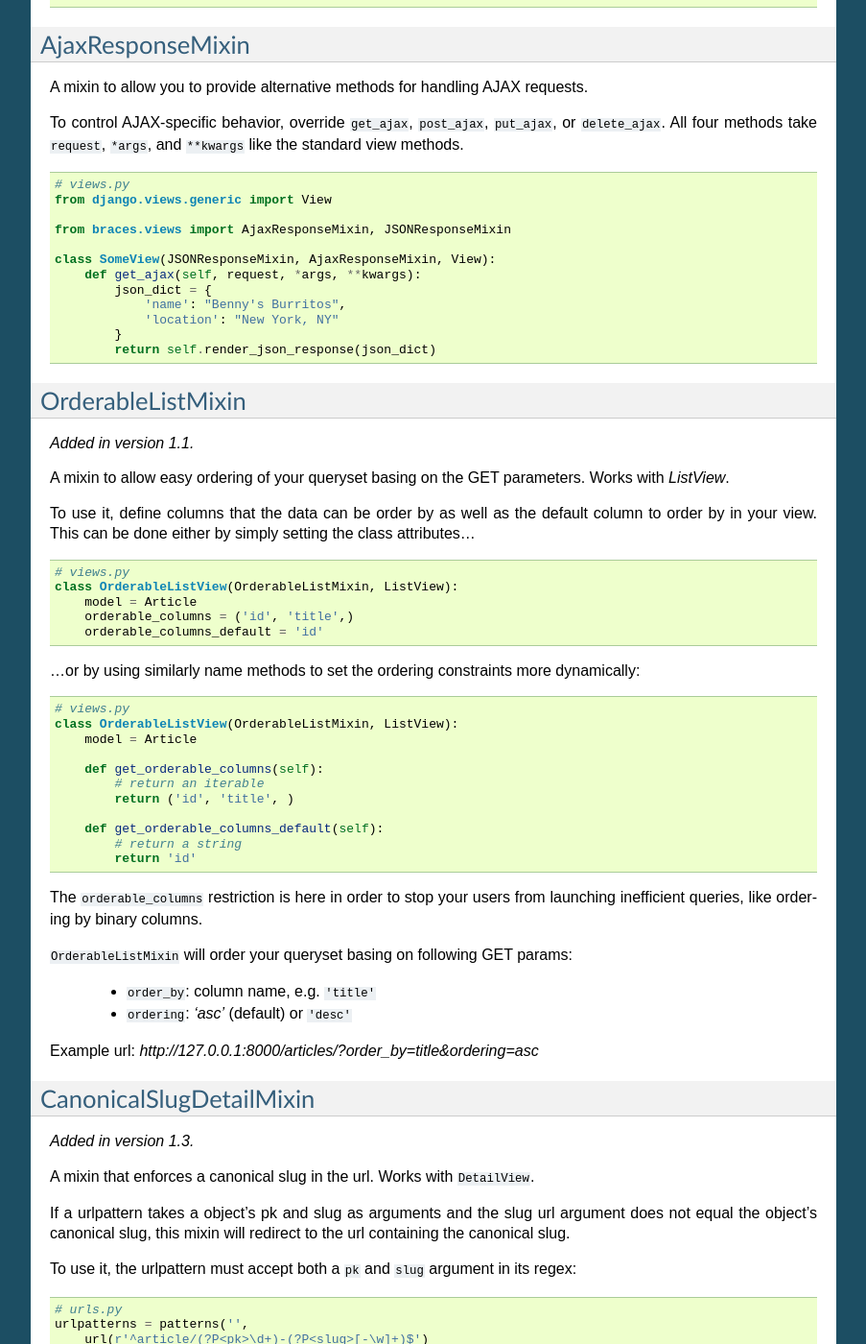
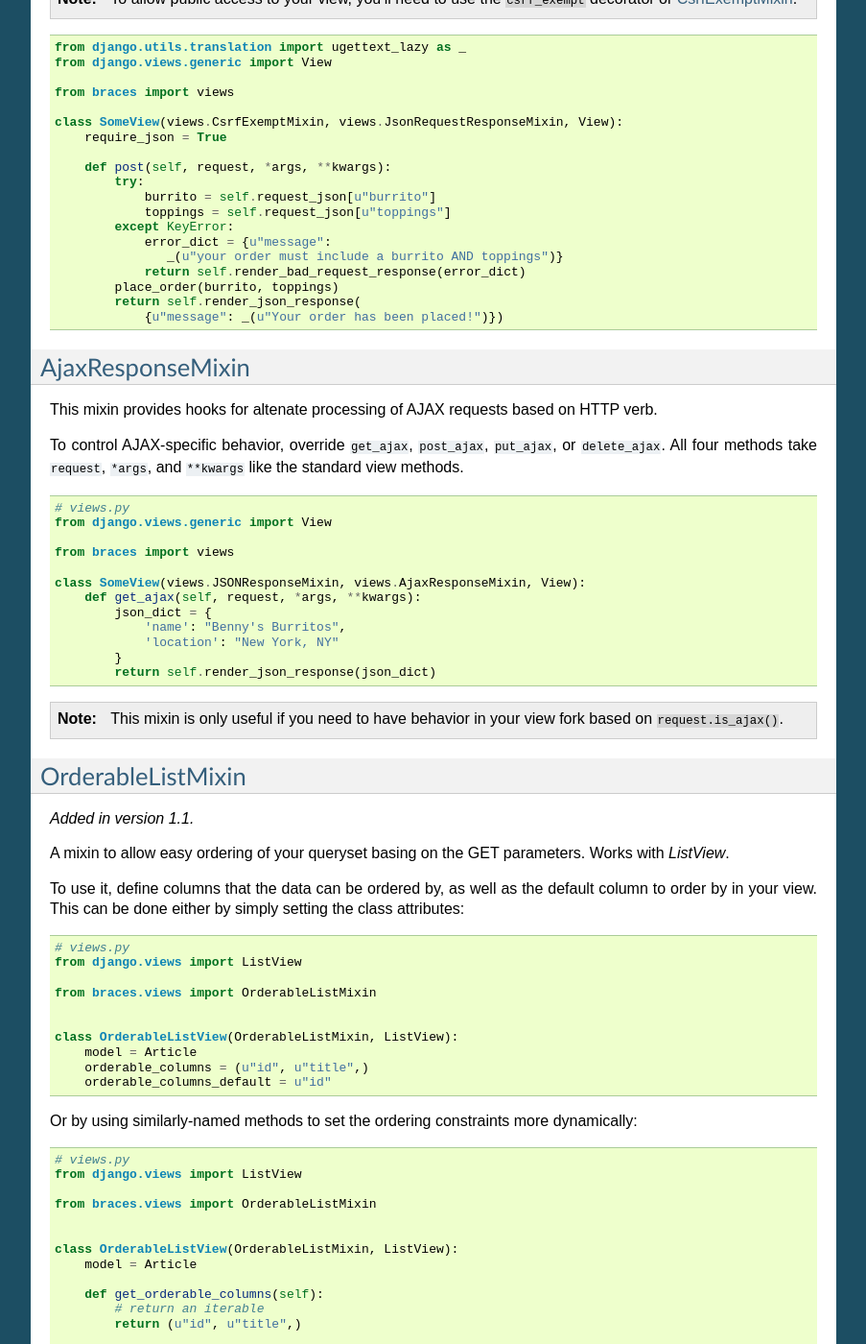
Before and after one commit to brack3t/django-braces, a Sphinx documentation site: the page built from docs/other.rst, in a window 1280 px wide and 1400 px high, scrolled down 4032 px. Shown: the whole window at 96% size, without its empty margins (198-1101 px from the left). Built offline with Sphinx 7.4.7, drawn with Linux system fonts in a browser that asks for light colours; some of the changed text lies outside the part shown.

Commit message:
doc updates

```diff
--- a/docs/other.rst
+++ b/docs/other.rst
@@ -10,19 +10,22 @@
 SetHeadlineMixin
 ----------------
 
-The ``SetHeadlineMixin`` is a newer edition to our client's CMS. It allows us to *statically* or *programmatically* set the headline of any of our views. We like to write as few templates as possible, so a mixin like this helps us reuse generic templates. Its usage is amazingly straightforward and works much like Django's built-in ``get_queryset`` method. This mixin has two ways of being used.
+The ``SetHeadlineMixin`` allows you to *statically* or *programmatically* set the headline of any of your views. Ideally, you'll write as few templates as possible, so a mixin like this helps you reuse generic templates. Its usage is amazingly straightforward and works much like Django's built-in ``get_queryset`` method. This mixin has two ways of being used:
 
 Static Example
 ^^^^^^^^^^^^^^
 
 ::
 
+    from django.utils.translation import ugettext_lazy as _
+    from django.views import TemplateView
+
     from braces.views import SetHeadlineMixin
 
 
     class HeadlineView(SetHeadlineMixin, TemplateView):
-        headline = "This is our headline"
-        template_name = "path/to/template.html"
+        headline = _(u"This is our headline")
+        template_name = u"path/to/template.html"
 
 
 Dynamic Example
@@ -32,26 +35,31 @@
 
     from datetime import date
 
+    from django.views import TemplateView
+
     from braces.views import SetHeadlineMixin
 
 
     class HeadlineView(SetHeadlineMixin, TemplateView):
-        template_name = "path/to/template.html"
+        template_name = u"path/to/template.html"
 
         def get_headline(self):
-            return u"This is our headline for %s" % date.today().isoformat()
+            return u"This is our headline for {0}".format(date.today().isoformat())
 
-In both usages, in the template, just print out ``{{ headline }}`` to show the generated headline.
+For both usages, the context now contains a ``headline`` key with your headline.
 
 
 .. _StaticContextMixin:
 
 StaticContextMixin
------------------
+------------------
 
-The ``StaticContextMixin`` allows you to easily set static context data by using the ``static_context`` property. While it's possible to override
-the ``StaticContextMixin.get_static_context method``, it's not very practical. If you have a need to override a method for dynamic context data it's
-best to override the standard ``get_context_data`` method of Django's generic class-based views.
+.. versionadded:: 1.4
+
+The ``StaticContextMixin`` allows you to easily set static context data by using the ``static_context`` property.
+
+.. note::
+    While it's possible to override the ``StaticContextMixin.get_static_context method``, it's not very practical. If you have a need to override a method for dynamic context data it's best to override the standard ``get_context_data`` method of Django's generic class-based views.
 
 
 View Example
@@ -61,11 +69,13 @@
 
     # views.py
 
+    from django.views import TemplateView
+
     from braces.views import StaticContextMixin
 
 
     class ContextTemplateView(StaticContextMixin, TemplateView):
-        static_context = {'nav_home': True}
+        static_context = {u"nav_home": True}
 
 
 URL Example
@@ -105,8 +115,8 @@
 
     class UserProfileView(SelectRelatedMixin, DetailView):
         model = Profile
-        select_related = ["user"]
-        template_name = "profiles/detail.html"
+        select_related = [u"user"]
+        template_name = u"profiles/detail.html"
 
 
 .. _PrefetchRelatedMixin:
@@ -127,8 +137,8 @@
 
     class UserView(PrefetchRelatedMixin, DetailView):
         model = User
-        prefetch_related = ["post_set"]  # where the Post model has an FK to the User model as an author.
-        template_name = "users/detail.html"
+        prefetch_related = [u"post_set"]  # where the Post model has an FK to the User model as an author.
+        template_name = u"users/detail.html"
 
 
 .. _JSONResponseMixin:
@@ -151,14 +161,14 @@
 
     class UserProfileAJAXView(JSONResponseMixin, DetailView):
         model = Profile
-        json_dumps_kwargs = {'indent': 2}
+        json_dumps_kwargs = {u"indent": 2}
 
         def get(self, request, *args, **kwargs):
             self.object = self.get_object()
 
             context_dict = {
-                'name': self.object.user.name,
-                'location': self.object.location
+                u"name": self.object.user.name,
+                u"location": self.object.location
             }
 
             return self.render_json_response(context_dict)
@@ -168,9 +178,14 @@
 ::
 
     # views.py
-    from braces.views import AjaxResponseMixin
+    from django.views import DetailView
 
-    class UserProfileView(JSONResponseMixin, AjaxResponseMixin, DetailView):
+    from braces import views
+
+
+    class UserProfileView(views.JSONResponseMixin,
+                          views.AjaxResponseMixin,
+                          DetailView):
         model = Profile
 
         def get_ajax(self, request, *args, **kwargs):
@@ -183,25 +198,28 @@
 
 ::
 
+    from django.views import DetailView
+
     from braces.views import JSONResponseMixin
 
+
     class UserProfileAJAXView(JSONResponseMixin, DetailView):
-        content_type = 'application/javascript'
+        content_type = u"application/javascript"
         model = Profile
 
         def get(self, request, *args, **kwargs):
             self.object = self.get_object()
 
             context_dict = {
-                'name': self.object.user.name,
-                'location': self.object.location
+                u"name": self.object.user.name,
+                u"location": self.object.location
             }
 
             return self.render_json_response(context_dict)
 
         def get_content_type(self):
             # Shown just for illustrative purposes
-            return 'application/javascript'
+            return u"application/javascript"
 
 .. _JsonRequestResponseMixin:
 
@@ -210,36 +228,38 @@
 
 .. versionadded:: 1.3
 
-A mixin that attempts to parse request as JSON.  If request is properly formatted, the json is saved to self.request_json as a Python object.  request_json will be None for imparsible requests.
+A mixin that attempts to parse the request as JSON.  If the request is properly formatted, the JSON is saved to ``self.request_json`` as a Python object.  ``request_json`` will be ``None`` for imparsible requests.
 
-To catch requests that aren't JSON-formatted, set the class attribute ``require_json`` to True.
+To catch requests that aren't JSON-formatted, set the class attribute ``require_json`` to ``True``.
 
 Override the class attribute ``error_response_dict`` to customize the default error message.
 
 It extends :ref:`JSONResponseMixin`, so those utilities are available as well.
 
-Note: To allow public access to your view, you'll need to use the ``csrf_exempt`` decorator or :ref:`CsrfExemptMixin`.
+.. note::
+    To allow public access to your view, you'll need to use the ``csrf_exempt`` decorator or :ref:`CsrfExemptMixin`.
 
 ::
 
+    from django.utils.translation import ugettext_lazy as _
     from django.views.generic import View
 
-    from braces.views import CsrfExemptMixin, JsonRequestResponseMixin
+    from braces import views
 
-    class SomeView(CsrfExemptMixin, JsonRequestResponseMixin, View):
+    class SomeView(views.CsrfExemptMixin, views.JsonRequestResponseMixin, View):
         require_json = True
 
         def post(self, request, *args, **kwargs):
             try:
-                burrito = self.request_json['burrito']
-                toppings = self.request_json['toppings']
-            except:
-                error_dict = {'message':
-                    'your order must include a burrito AND toppings'}
+                burrito = self.request_json[u"burrito"]
+                toppings = self.request_json[u"toppings"]
+            except KeyError:
+                error_dict = {u"message":
+                   _(u"your order must include a burrito AND toppings")}
                 return self.render_bad_request_response(error_dict)
             place_order(burrito, toppings)
             return self.render_json_response(
-                {'message': 'Your order has been placed!'})
+                {u"message": _(u"Your order has been placed!")})
 
 
 .. _AjaxResponseMixin:
@@ -247,7 +267,7 @@
 AjaxResponseMixin
 -----------------
 
-A mixin to allow you to provide alternative methods for handling AJAX requests.
+This mixin provides hooks for altenate processing of AJAX requests based on HTTP verb.
 
 To control AJAX-specific behavior, override ``get_ajax``, ``post_ajax``, ``put_ajax``, or ``delete_ajax``. All four methods take ``request``, ``*args``, and ``**kwargs`` like the standard view methods.
 
@@ -256,15 +276,18 @@
     # views.py
     from django.views.generic import View
 
-    from braces.views import AjaxResponseMixin, JSONResponseMixin
+    from braces import views
 
-    class SomeView(JSONResponseMixin, AjaxResponseMixin, View):
+    class SomeView(views.JSONResponseMixin, views.AjaxResponseMixin, View):
         def get_ajax(self, request, *args, **kwargs):
             json_dict = {
                 'name': "Benny's Burritos",
                 'location': "New York, NY"
             }
             return self.render_json_response(json_dict)
+
+.. note::
+    This mixin is only useful if you need to have behavior in your view fork based on ``request.is_ajax()``.
 
 
 .. _OrderableListMixin:
@@ -276,38 +299,48 @@
 
 A mixin to allow easy ordering of your queryset basing on the GET parameters. Works with `ListView`.
 
-To use it, define columns that the data can be order by as well as the default column to order by in your view. This can be done either by simply setting the class attributes...
+To use it, define columns that the data can be ordered by, as well as the default column to order by in your view. This can be done either by simply setting the class attributes:
 
 ::
 
     # views.py
+    from django.views import ListView
+
+    from braces.views import OrderableListMixin
+
+
     class OrderableListView(OrderableListMixin, ListView):
         model = Article
-        orderable_columns = ('id', 'title',)
-        orderable_columns_default = 'id'
+        orderable_columns = (u"id", u"title",)
+        orderable_columns_default = u"id"
 
-...or by using similarly name methods to set the ordering constraints more dynamically:
+Or by using similarly-named methods to set the ordering constraints more dynamically:
 
 ::
 
     # views.py
+    from django.views import ListView
+
+    from braces.views import OrderableListMixin
+
+
     class OrderableListView(OrderableListMixin, ListView):
         model = Article
 
         def get_orderable_columns(self):
             # return an iterable
-            return ('id', 'title', )
+            return (u"id", u"title",)
 
         def get_orderable_columns_default(self):
             # return a string
-            return 'id'
+            return u"id"
 
 The ``orderable_columns`` restriction is here in order to stop your users from launching inefficient queries, like ordering by binary columns.
 
 ``OrderableListMixin`` will order your queryset basing on following GET params:
 
-    * ``order_by``: column name, e.g. ``'title'``
-    * ``ordering``: `'asc'` (default) or ``'desc'``
+    * ``order_by``: column name, e.g. ``"title"``
+    * ``ordering``: ``"asc"`` (default) or ``"desc"``
 
 Example url: `http://127.0.0.1:8000/articles/?order_by=title&ordering=asc`
 
@@ -319,29 +352,29 @@
 
 .. versionadded:: 1.3
 
-A mixin that enforces a canonical slug in the url. Works with ``DetailView``.
+A mixin that enforces a canonical slug in the URL. Works with ``DetailView``.
 
-If a urlpattern takes a object's pk and slug as arguments and the slug url argument does not equal the object's canonical slug, this mixin will redirect to the url containing the canonical slug.
+If a ``urlpattern`` takes a object's ``pk`` and ``slug`` as arguments and the ``slug`` URL argument does not equal the object's canonical slug, this mixin will redirect to the URL containing the canonical slug.
 
-To use it, the urlpattern must accept both a ``pk`` and ``slug`` argument in its regex:
+To use it, the ``urlpattern`` must accept both a ``pk`` and ``slug`` argument in its regex:
 
 ::
 
     # urls.py
     urlpatterns = patterns('',
-        url(r'^article/(?P<pk>\d+)-(?P<slug>[-\w]+)$')
+        url(r"^article/(?P<pk>\d+)-(?P<slug>[-\w]+)$")
         ArticleView.as_view(),
-        'view_article'
+        "view_article"
     )
 
-Then create a standard DetailView that inherits this mixin:
+Then create a standard ``DetailView`` that inherits this mixin:
 
 ::
 
     class ArticleView(CanonicalSlugDetailMixin, DetailView):
         model = Article
 
-Now, given an Article object with ``{pk: 1, slug: 'hello-world'}``, the url `http://127.0.0.1:8000/article/1-goodbye-moon` will redirect to `http://127.0.0.1:8000/article/1-hello-world` with the HTTP status code 301 Moved Permanently. Any other non-canonical slug, not just 'goodbye-moon', will trigger the redirect as well.
+Now, given an ``Article`` object with ``{pk: 1, slug: 'hello-world'}``, the URL `http://127.0.0.1:8000/article/1-goodbye-moon` will redirect to `http://127.0.0.1:8000/article/1-hello-world` with the HTTP status code 301 Moved Permanently. Any other non-canonical slug, not just 'goodbye-moon', will trigger the redirect as well.
 
 Control the canonical slug by either implementing the method ``get_canonical_slug()`` on the model class:
 
@@ -363,7 +396,7 @@
 
         def get_canonical_slug():
             import codecs
-            return codecs.encode(self.get_object().slug, 'rot_13')
+            return codecs.encode(self.get_object().slug, "rot_13")
 
 Given the same Article as before, this will generate urls of `http://127.0.0.1:8000/article/1-my-blog-hello-world` and `http://127.0.0.1:8000/article/1-uryyb-jbeyq`, respectively.
 
```
Also changed, not shown: other parts of docs/other.rst (+5 -5 lines), docs/access.rst (+76 -33 lines), docs/form.rst (+25 -20 lines).
